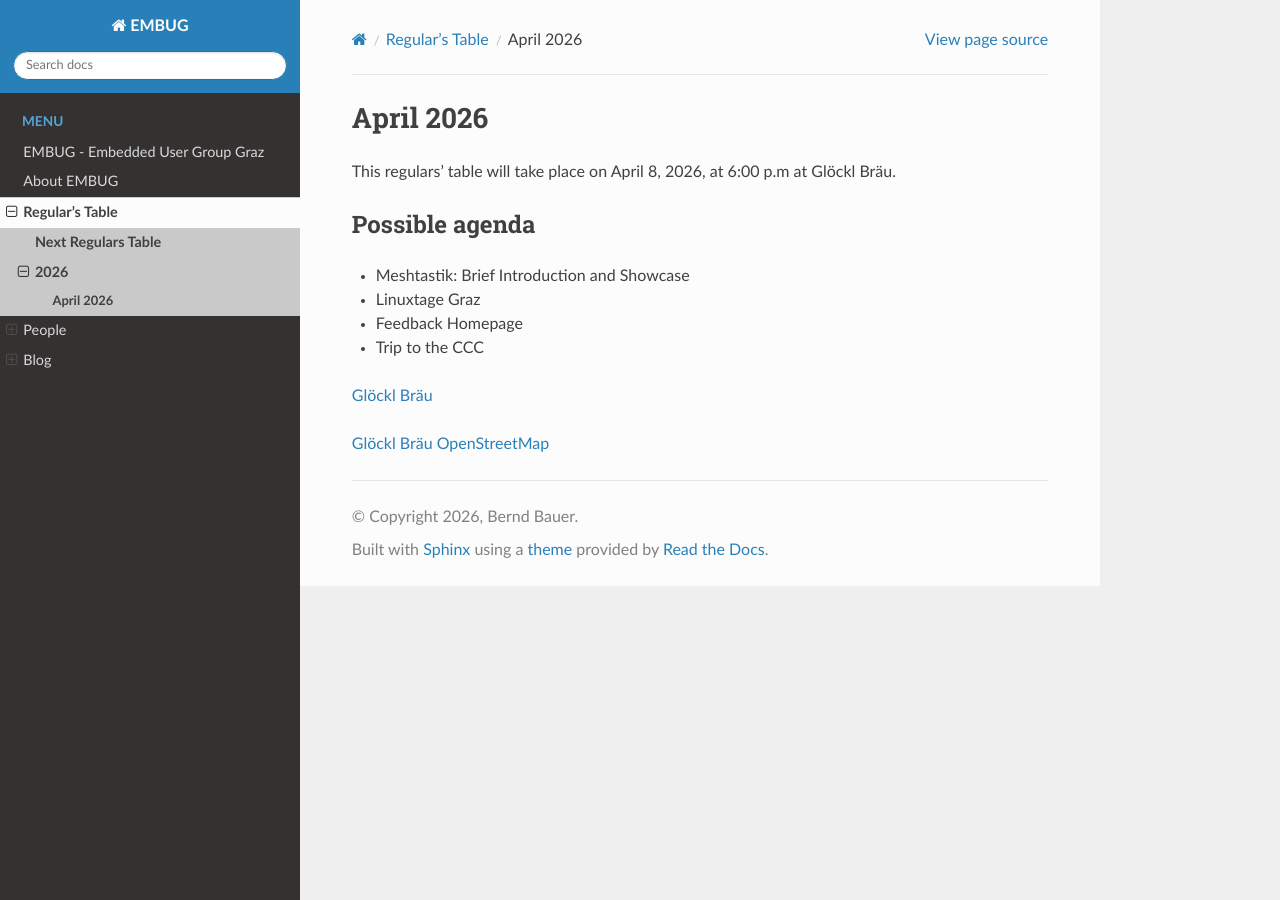
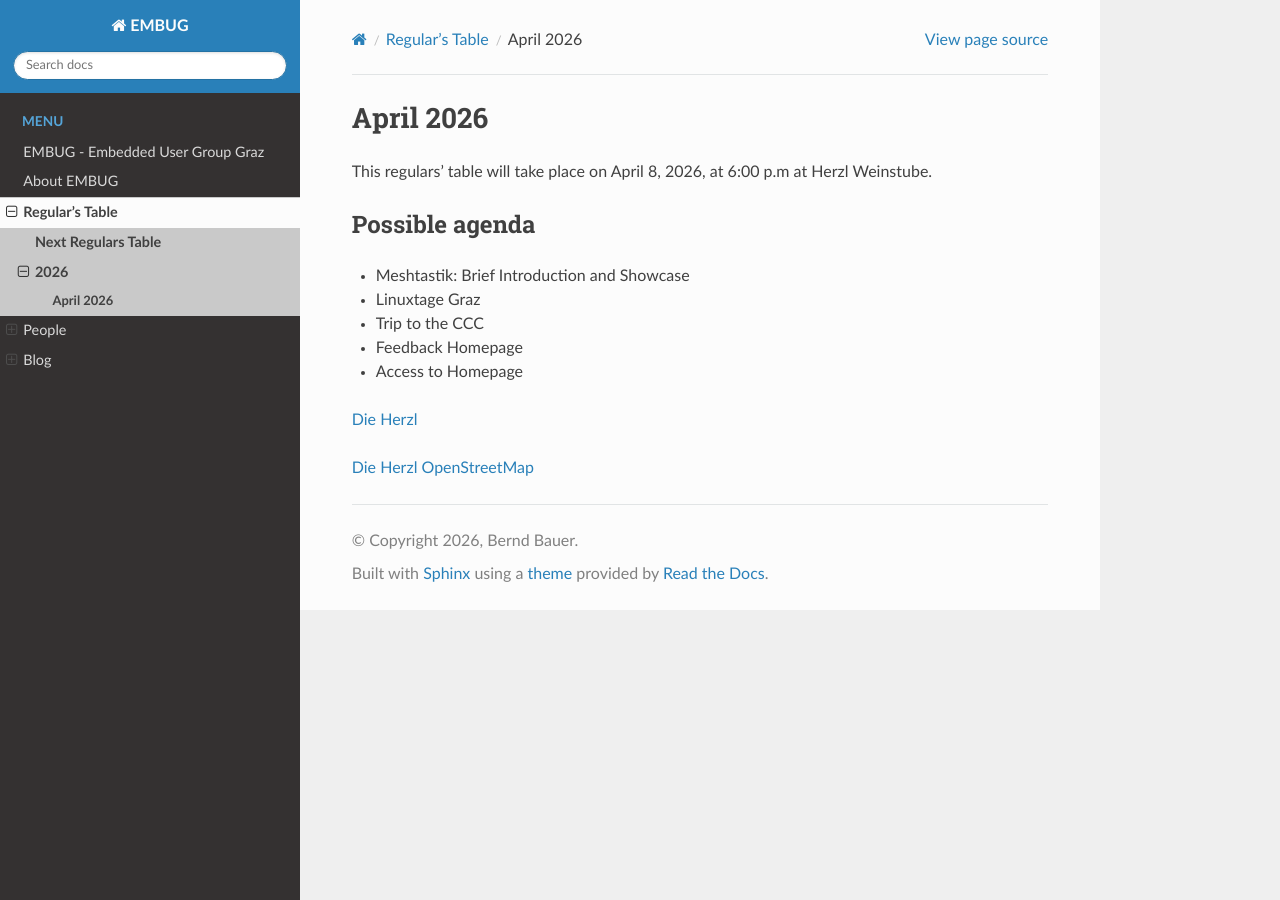
Before and after one commit to embug-org/website, a Sphinx documentation site: the page built from source/regulars_table/2026/04_april.rst, in a window 1280 px wide. Built offline with Sphinx 7.4.7 and the Read the Docs theme 3.1.0, drawn with Linux system fonts in a browser that asks for light colours.

Commit message:
Changed location for regulars table page for april 2026

```diff
--- a/source/index.rst
+++ b/source/index.rst
@@ -13,7 +13,7 @@ EMBUG - Embedded User Group Graz
    /blog/index
 
 .. important::
-   The next regulars table will take place on April 8, 2026, at 6:00 p.m. at Glöckl Bräu.
+   The next regulars table will take place on April 8, 2026, at 6:00 p.m. at Herzl Weinstube.
    See :doc:`April 2026 <regulars_table/2026/04_april>`.
 
 .. note::
--- a/source/regulars_table/2026/04_april.rst
+++ b/source/regulars_table/2026/04_april.rst
@@ -1,16 +1,17 @@
 April 2026
 ==========
 
-This regulars' table will take place on April 8, 2026, at 6:00 p.m at Glöckl Bräu.
+This regulars' table will take place on April 8, 2026, at 6:00 p.m at Herzl Weinstube.
 
 Possible agenda
 ---------------
 
 * Meshtastik: Brief Introduction and Showcase
 * Linuxtage Graz
+* Trip to the CCC
 * Feedback Homepage
-* Trip to the CCC
+* Access to Homepage
 
-`Glöckl Bräu <https://www.gloecklbraeu.at/>`_
+`Die Herzl <https://dieherzl.at>`_
 
-`Glöckl Bräu OpenStreetMap <https://www.openstreetmap.org/node/269957911>`_
+`Die Herzl OpenStreetMap <https://www.openstreetmap.org/node/888735554>`_
```
Also changed, not shown: requirements.txt (added, +24 -0 lines).
